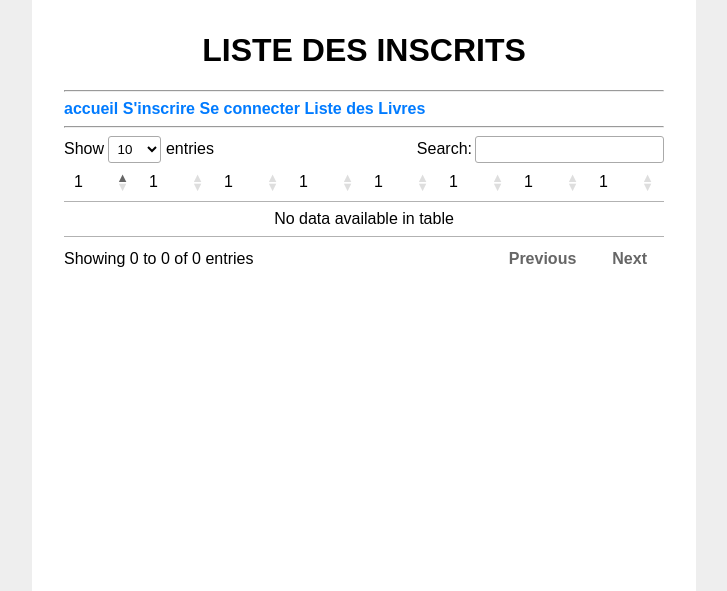
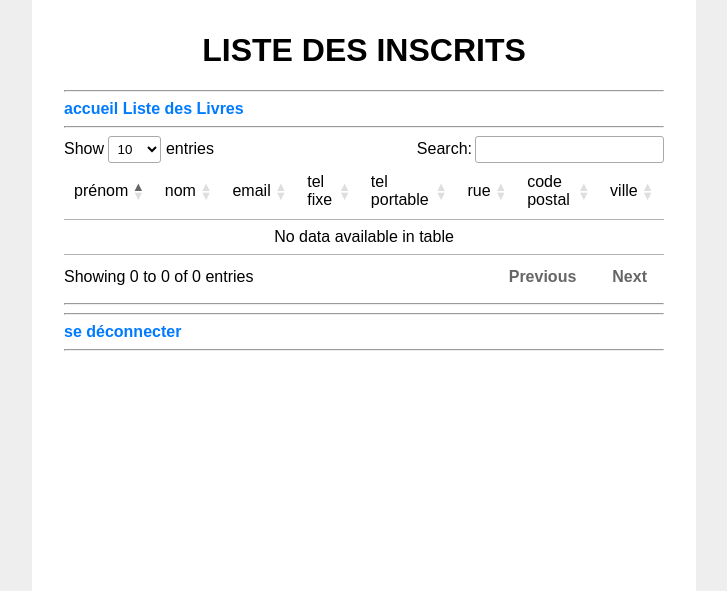
Before and after one commit to Nico180803/Projet2PHP, a PHP site: page /ListeInscrit.php in a window 1280 px wide. Shown: the top 591 px of the page, without its empty margins (276-1003 px from the left). Run offline with PHP 8.4, Linux system fonts and the light colour scheme; the visitor is signed in with stand-in values (Sample User, id 1); data that the repository does not hold is empty; some libraries are stand-ins or nearby versions.

Commit message:
fix: finalisation du tableau

```diff
--- a/ListeInscrit.php
+++ b/ListeInscrit.php
@@ -19,22 +19,20 @@ $requete->closeCursor();
 <h1>LISTE DES INSCRITS</h1>
 <hr>
 <a href="index.php">accueil</a>
-<a href="inscription.php">S'inscrire</a>
-<a href="connexion.php">Se connecter</a>
 <a href="listeLivres.php">Liste des Livres</a>
 <hr>
 
 <table style="width: 100%;" id="example">
     <thead>
     <tr>
-        <td>1</td>
-        <td>1</td>
-        <td>1</td>
-        <td>1</td>
-        <td>1</td>
-        <td>1</td>
-        <td>1</td>
-        <td>1</td>
+        <td>prénom</td>
+        <td>nom</td>
+        <td>email</td>
+        <td>tel fixe</td>
+        <td>tel portable</td>
+        <td>rue</td>
+        <td>code postal</td>
+        <td>ville</td>
     </tr>
     </thead>
     <tbody>
@@ -70,7 +68,19 @@ $requete->closeCursor();
     <?php } ?>
     </tbody>
 </table>
+<hr>
+<hr>
+<?php
+if (isset($_SESSION['nom'])){
+    echo '<a href="Gestion/gestionDeconnexion.php">se déconnecter</a>';
+} else{
+    echo '<a href="inscription.php">S\'inscrire</a>';
+    echo '<a href="connexion.php">Se connecter</a>';
+}
+?>
 
+
+<hr>
 </body>
 <script src="https://code.jquery.com/jquery-3.7.1.js"></script>
 <script src="https://cdn.datatables.net/2.1.8/js/dataTables.js"></script>
--- a/index.php
+++ b/index.php
@@ -28,8 +28,5 @@ if (isset($_SESSION['nom'])){
     echo '<a href="connexion.php">Se connecter</a>';
 }
 ?>
-
-
 <hr>
-
 </body>
```
